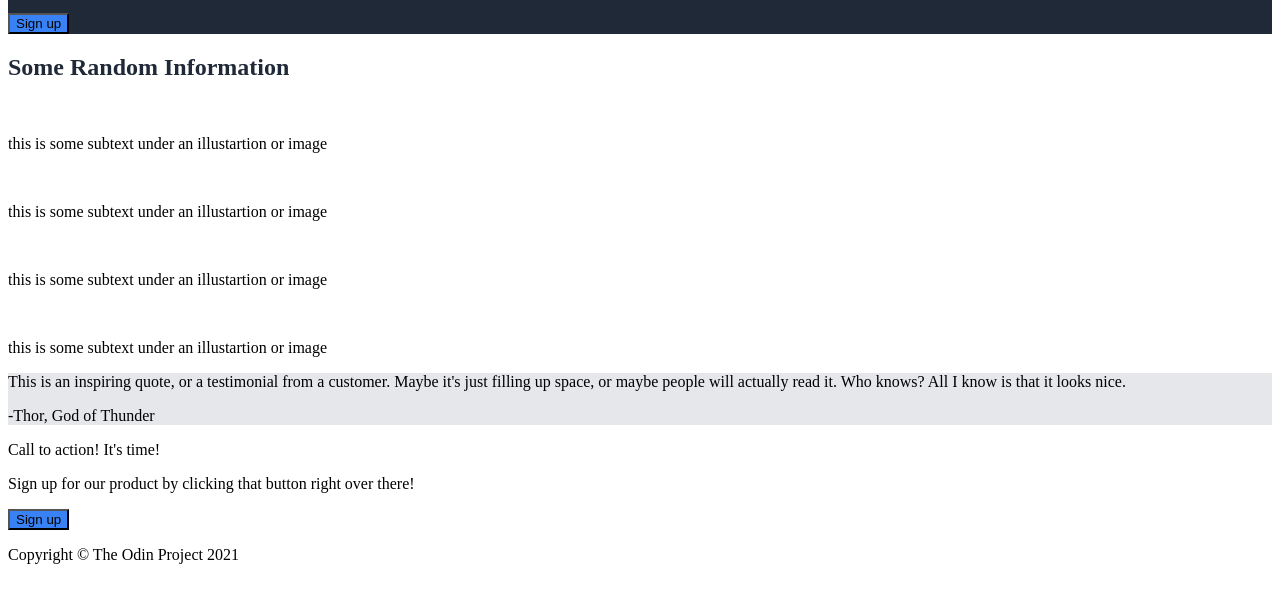
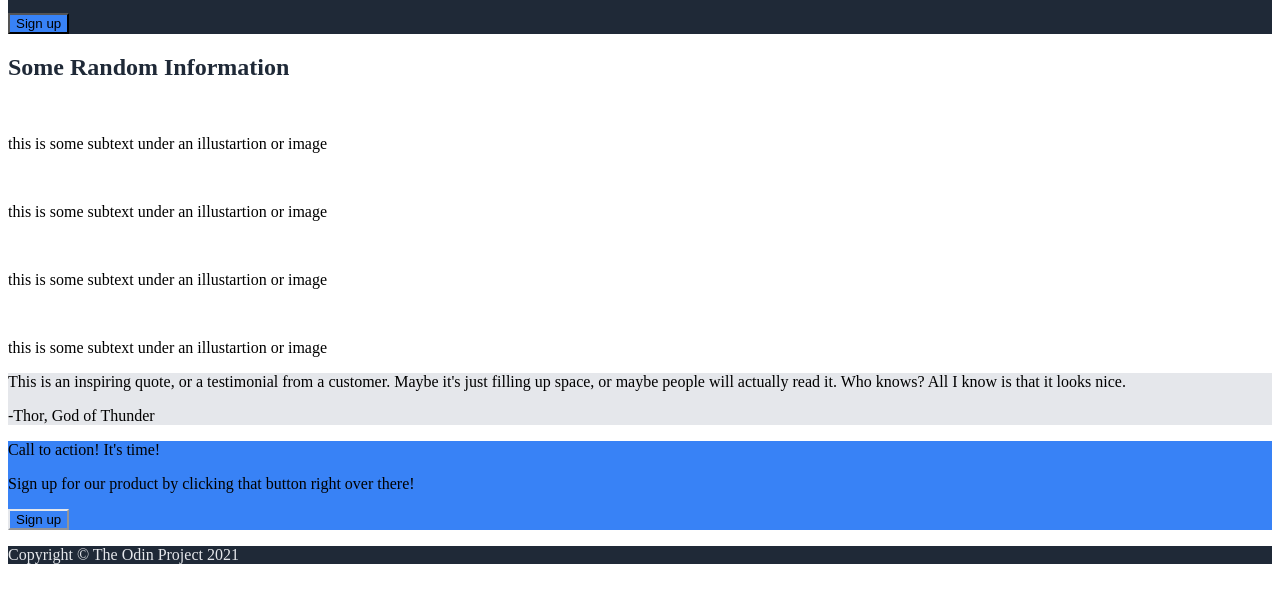
Before and after one commit to CanadianBacon89/Landing_Page_Project, a plain HTML site: page index.html in a window 1280 px wide. Shown: the part 189-792 px from the top of the page. Drawn offline with Linux system fonts and the light colour scheme.

Commit message:
Add more style

```diff
--- a/css/style.css
+++ b/css/style.css
@@ -23,14 +23,24 @@ h2 {
     color: #E5E7EB;
 }
 
+.footer {
+    background-color: #1F2937;
+    size: 18px;
+    color: #E5E7EB;
+}
+
 .quote {
     background-color: #E5E7EB;
+    size: 36px;
 }
 
-.quote>p {
-    font-style: light-italic;
+.call {
+    background-color: #3882F6;
 }
 
+.call>button {
+    border-color: #E5E7EB;
+}
 
 button {
     background-color: #3882F6;
```
